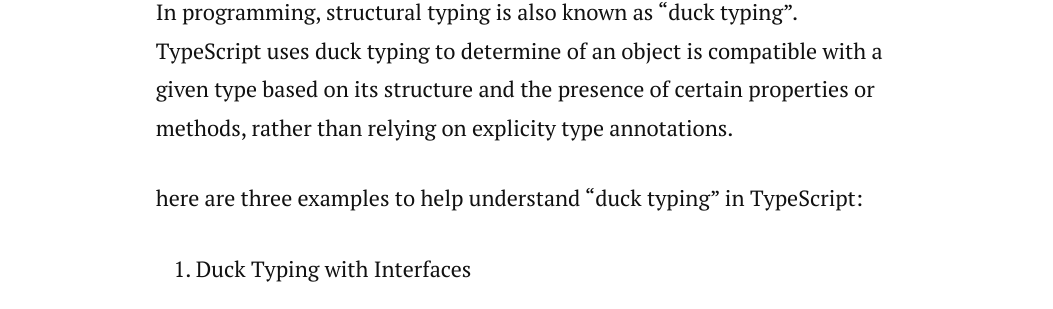
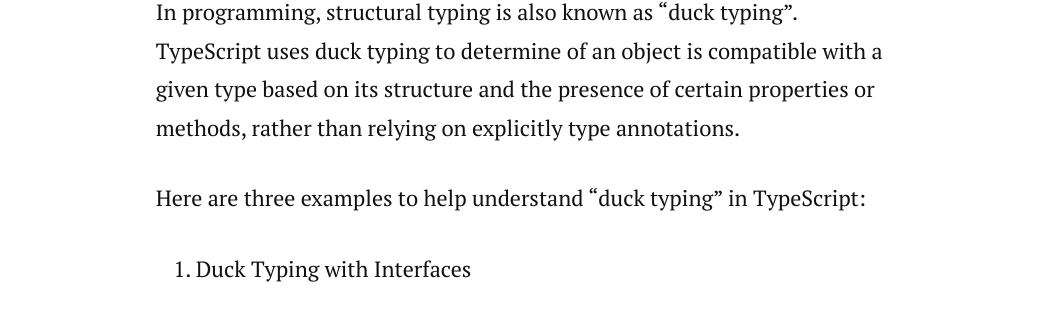
Before and after one commit to francisngo/francisngo.github.io, a Jekyll site: the page built from _posts/2023-05-29-understanding-typescript-structural-typing.markdown, in a window 1280 px wide and 900 px high, scrolled down 666 px. Shown: the part 263-572 px from the top of the window, without its empty margins (113-1166 px from the left). Built offline with Jekyll 4.4.1, drawn with Linux system fonts in a browser that asks for light colours; nearby versions of some CDN libraries.

Commit message:
Fix typos

````diff
--- a/_posts/2023-05-29-understanding-typescript-structural-typing.markdown
+++ b/_posts/2023-05-29-understanding-typescript-structural-typing.markdown
@@ -6,9 +6,9 @@
 
 <p class="intro">Structural Typing is a concept in TypeScript where the type or behavior of an object is determined by its structure and the operations that can be performed on it, rather than its explicity type declaration. It focuses on the "shape" of an object rather than its specific type.</p>
 
-In programming, structural typing is also known as "duck typing". TypeScript uses duck typing to determine of an object is compatible with a given type based on its structure and the presence of certain properties or methods, rather than relying on explicity type annotations.
+In programming, structural typing is also known as "duck typing". TypeScript uses duck typing to determine of an object is compatible with a given type based on its structure and the presence of certain properties or methods, rather than relying on explicitly type annotations.
 
-here are three examples to help understand "duck typing" in TypeScript:
+Here are three examples to help understand "duck typing" in TypeScript:
 
 1. Duck Typing with Interfaces
 
--- a/_posts/2023-06-07-understanding-typescript-unsoundness-and-caveats.markdown
+++ b/_posts/2023-06-07-understanding-typescript-unsoundness-and-caveats.markdown
@@ -66,4 +66,4 @@
 console.log(b); //'postgres'
 ```
 
-Bad news is TypeScript's soundness holes can cause real problems in real applications but the good news is that those problems are relatively infrequent. For every soundness-related bug that sneaks through, TypeScript will probably save us from hundres of "cannot read property of undefined" errors.
+Bad news is TypeScript's soundness holes can cause real problems in real applications but the good news is that those problems are relatively infrequent. For every soundness-related bug that sneaks through, TypeScript will probably save us from hundreds of "cannot read property of undefined" errors.
````
